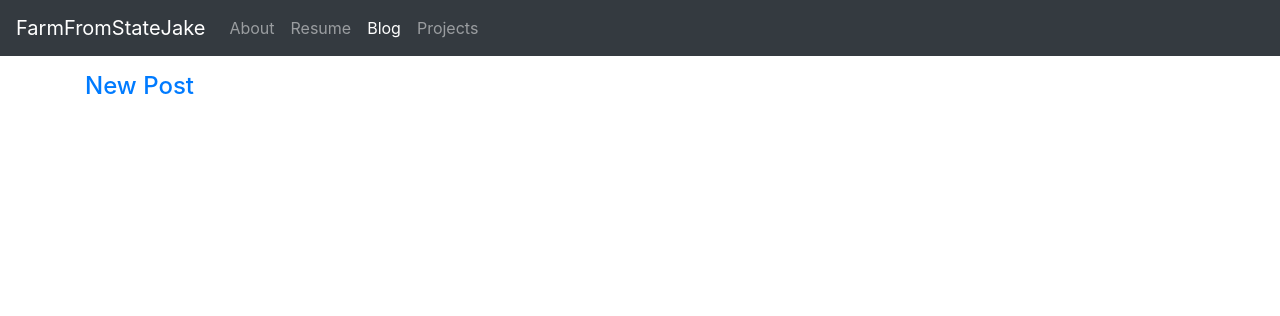
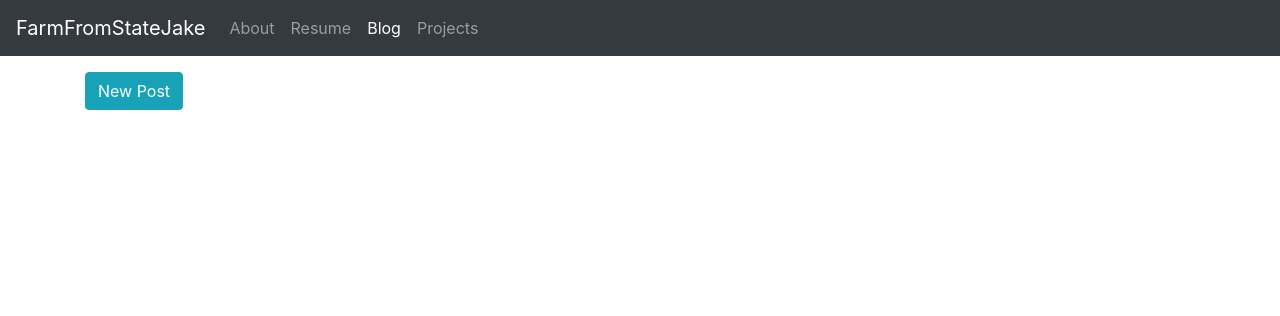
Before and after one commit to StateFromJakeFarm/statefromjakefarmdotcom, a Django app: page /blog in a window 1280 px wide. Shown: the top 316 px of the page. Run offline with Django 3.2, Linux system fonts and the light colour scheme; the visitor is signed in with stand-in values (Sample User, id 1); data that the repository does not hold is empty; some libraries are stand-ins or nearby versions.

Commit message:
Styles editing buttons

```diff
--- a/sfjf/sfjf_app/templates/blog/gallery.html
+++ b/sfjf/sfjf_app/templates/blog/gallery.html
@@ -7,7 +7,7 @@
 {% if request.user.is_staff %}
 <!--Only site owner can create new posts-->
 <div id="new">
-    <h4><a href="/blog/edit">New Post</a></h4>
+    <a class="mb-3 btn btn-info" href="/blog/edit">New Post</a>
 </div>
 {% endif %}
 
--- a/sfjf/sfjf_app/templates/blog/view.html
+++ b/sfjf/sfjf_app/templates/blog/view.html
@@ -9,9 +9,7 @@
 
     {% if request.user.is_staff %}
     <!--Only site owner can edit posts-->
-    <span>
-        <a href="/blog/edit/{{ slug }}">Edit</a>
-    </span>
+    <a class="mb-1 btn btn-info" href="/blog/edit/{{ slug }}">Edit</a>
     {% endif %}
 
     <p style="opacity: 0.5">Last Updated {{ pub_date|date:"M d, Y" }}</p>
```
